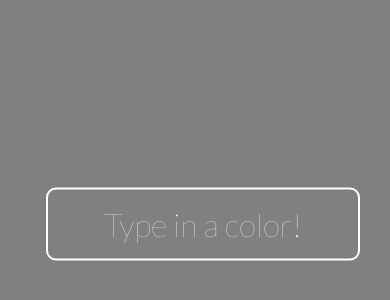
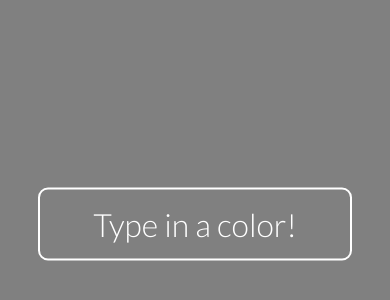
Before and after one commit to scottmledbetter/Color-Me, a plain HTML site: page index.html in a window 390 px wide. Shown: the part 190-490 px from the top of the page. Drawn offline with nearby package versions, Linux system fonts and the light colour scheme.

Commit message:
Mobile fixes

```diff
--- a/css/style.css
+++ b/css/style.css
@@ -1,12 +1,22 @@
 @import url('https://fonts.googleapis.com/css?family=Lato:100,100i,300,300i,400,400i,700,700i,900,900i');
 
-body, html {
-  height: 100%;
-  width: 100%;
+html {
   background-color: gray;
   background: -moz-radial-gradient(top, rgba(0,0,0,0) 0%, rgba(0,0,0,0.3) 100%);
   background: -webkit-radial-gradient(top, rgba(0,0,0,0) 0%,rgba(0,0,0,0.3) 100);
   background: radial-gradient(to bottom, rgba(0,0,0,0) 0%,rgba(0,0,0,0.3) 100%);
+  height: 100%;
+  width: 100%;
+}
+
+body {
+  height: 100%;
+}
+
+input[type=text] {
+  -webkit-appearance: none;
+  -moz-appearance: none;
+  appearance: none;
 }
 
 * {
@@ -36,7 +46,7 @@ body, html {
   border-radius: 10px;
   color: white;
   font-size: 2rem;
-  font-weight: 100;
+  font-weight: 300;
   text-align: center;
   margin: 0 auto;
   display: block;
--- a/js/script.js
+++ b/js/script.js
@@ -20,7 +20,7 @@ $('#color-search').on('input', function () {
 
   $('#color-description-container').html('');
   $('#color-search').removeClass('bold')
-  $('body').css('background-color', 'gray');
+  $('html').css('background-color', 'gray');
   $('*').css('color', '#FFF');
   $('*').css('border-color', '#FFF');
 
@@ -47,7 +47,7 @@ $('#color-search').on('input', function () {
       $('.text-hex').text(foundHexValue);
       $('.color-name').text(objectColorName[i].replace( /([a-z])([A-Z])/g, "$1 $2").toLowerCase());
       $('#color-search').addClass('bold');
-      $('body').css('background-color', foundHexValue);
+      $('html').css('background-color', foundHexValue);
 
       $('*').css('color', getContrast50(foundHexValue.replace('#','')));
       $('*').css('border-color', getContrast50(foundHexValue.replace('#','')));
```
